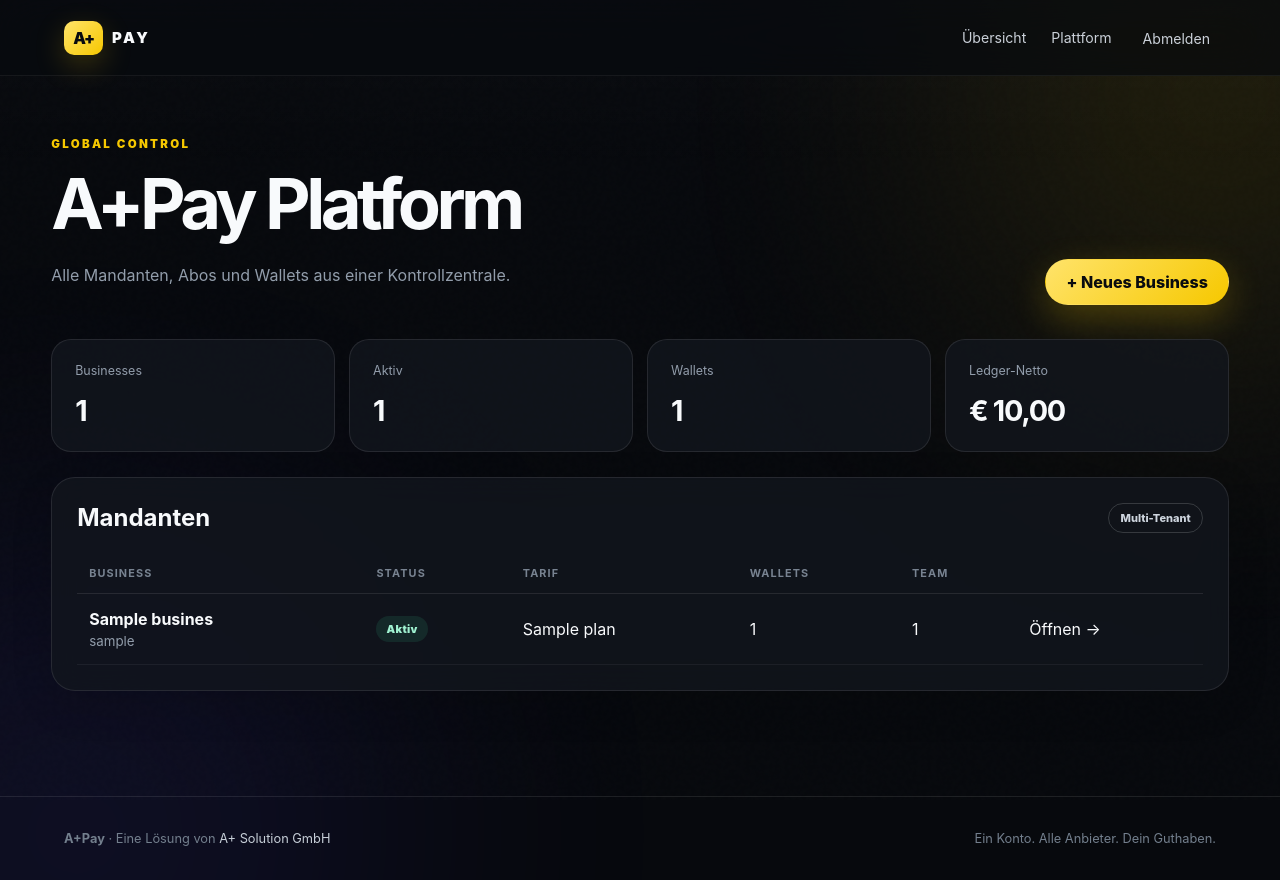
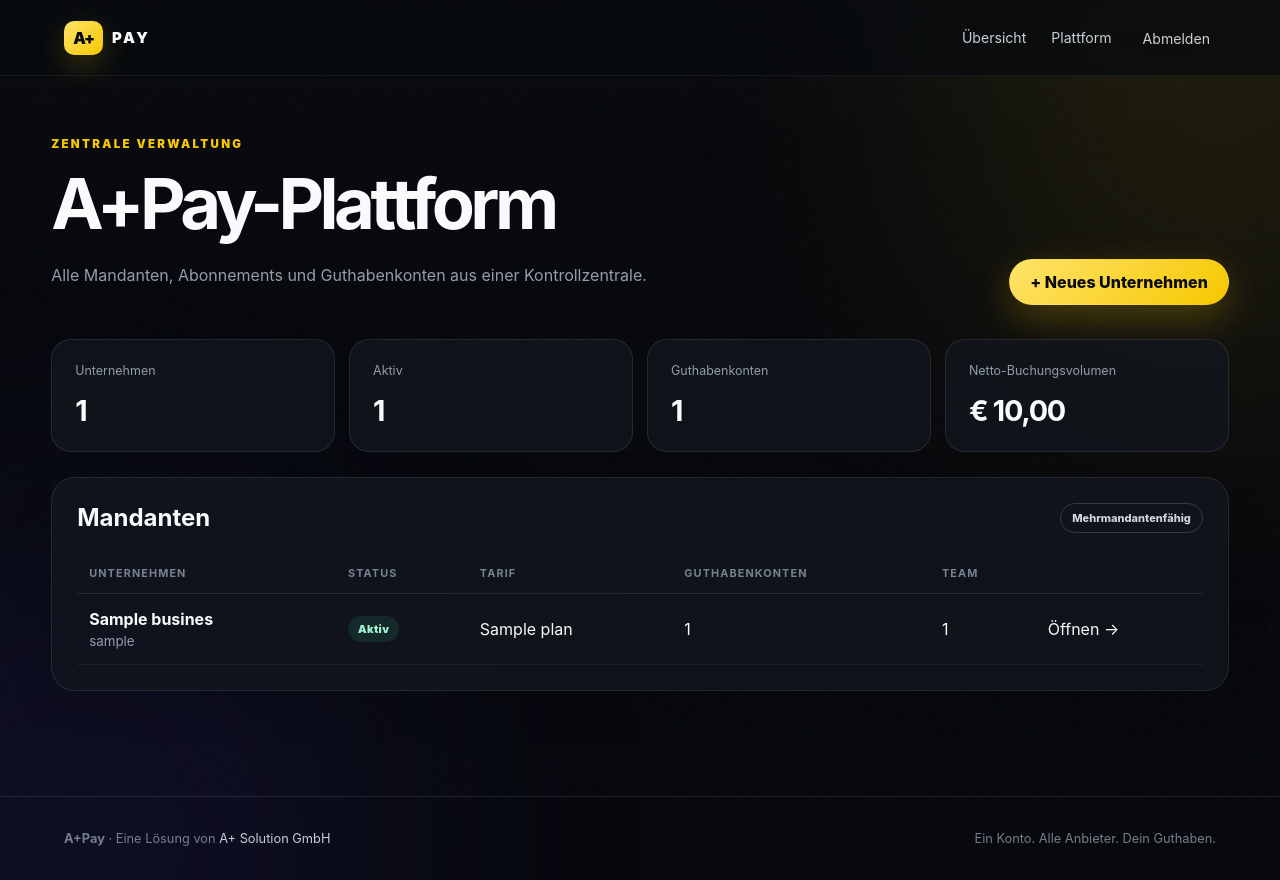
Before and after one commit to hsdarestani/apluspay, a Django app: page /platform/ in a window 1280 px wide. Run offline with Django 5.2, Linux system fonts and the light colour scheme; a user stored in the database is signed in; tables that the repository leaves empty hold one stand-in row (values such as "Sample post"); some libraries are stand-ins or nearby versions.

Commit message:
Plattformverwaltung vollständig eindeutschen

```diff
--- a/pay/templates/pay/platform_dashboard.html
+++ b/pay/templates/pay/platform_dashboard.html
@@ -1,27 +1,27 @@
 {% extends "pay/base.html" %}
-{% block title %}Platform Control · A+Pay{% endblock %}
+{% block title %}Plattformverwaltung · A+Pay{% endblock %}
 {% block content %}
 <section class="dashboard-shell">
   <div class="page-heading">
-    <div><span class="eyebrow">GLOBAL CONTROL</span><h1>A+Pay Platform</h1><p class="muted">Alle Mandanten, Abos und Wallets aus einer Kontrollzentrale.</p></div>
-    <a class="btn btn-primary" href="{% url 'platform-business-create' %}">+ Neues Business</a>
+    <div><span class="eyebrow">ZENTRALE VERWALTUNG</span><h1>A+Pay-Plattform</h1><p class="muted">Alle Mandanten, Abonnements und Guthabenkonten aus einer Kontrollzentrale.</p></div>
+    <a class="btn btn-primary" href="{% url 'platform-business-create' %}">+ Neues Unternehmen</a>
   </div>
   <div class="kpi-grid">
-    <div class="kpi"><span>Businesses</span><strong>{{ stats.businesses }}</strong></div>
+    <div class="kpi"><span>Unternehmen</span><strong>{{ stats.businesses }}</strong></div>
     <div class="kpi"><span>Aktiv</span><strong>{{ stats.active_businesses }}</strong></div>
-    <div class="kpi"><span>Wallets</span><strong>{{ stats.wallets }}</strong></div>
-    <div class="kpi"><span>Ledger-Netto</span><strong>€ {{ stats.volume|floatformat:2 }}</strong></div>
+    <div class="kpi"><span>Guthabenkonten</span><strong>{{ stats.wallets }}</strong></div>
+    <div class="kpi"><span>Netto-Buchungsvolumen</span><strong>€ {{ stats.volume|floatformat:2 }}</strong></div>
   </div>
   <div class="panel">
-    <div class="panel-head"><h2>Mandanten</h2><span class="badge">Multi-Tenant</span></div>
-    <div class="table-wrap"><table><thead><tr><th>Business</th><th>Status</th><th>Tarif</th><th>Wallets</th><th>Team</th><th></th></tr></thead><tbody>
+    <div class="panel-head"><h2>Mandanten</h2><span class="badge">Mehrmandantenfähig</span></div>
+    <div class="table-wrap"><table><thead><tr><th>Unternehmen</th><th>Status</th><th>Tarif</th><th>Guthabenkonten</th><th>Team</th><th></th></tr></thead><tbody>
       {% for business in businesses %}<tr>
         <td><strong>{{ business.name }}</strong><small>{{ business.slug }}</small></td>
         <td><span class="status status-{{ business.status|lower }}">{{ business.get_status_display }}</span></td>
         <td>{{ business.subscription.plan.name|default:"–" }}</td>
         <td>{{ business.wallet_count }}</td><td>{{ business.staff_count }}</td>
         <td><a href="{% url 'owner-dashboard' business.slug %}">Öffnen →</a></td>
-      </tr>{% empty %}<tr><td colspan="6">Noch keine Businesses.</td></tr>{% endfor %}
+      </tr>{% empty %}<tr><td colspan="6">Noch keine Unternehmen.</td></tr>{% endfor %}
     </tbody></table></div>
   </div>
 </section>
```
